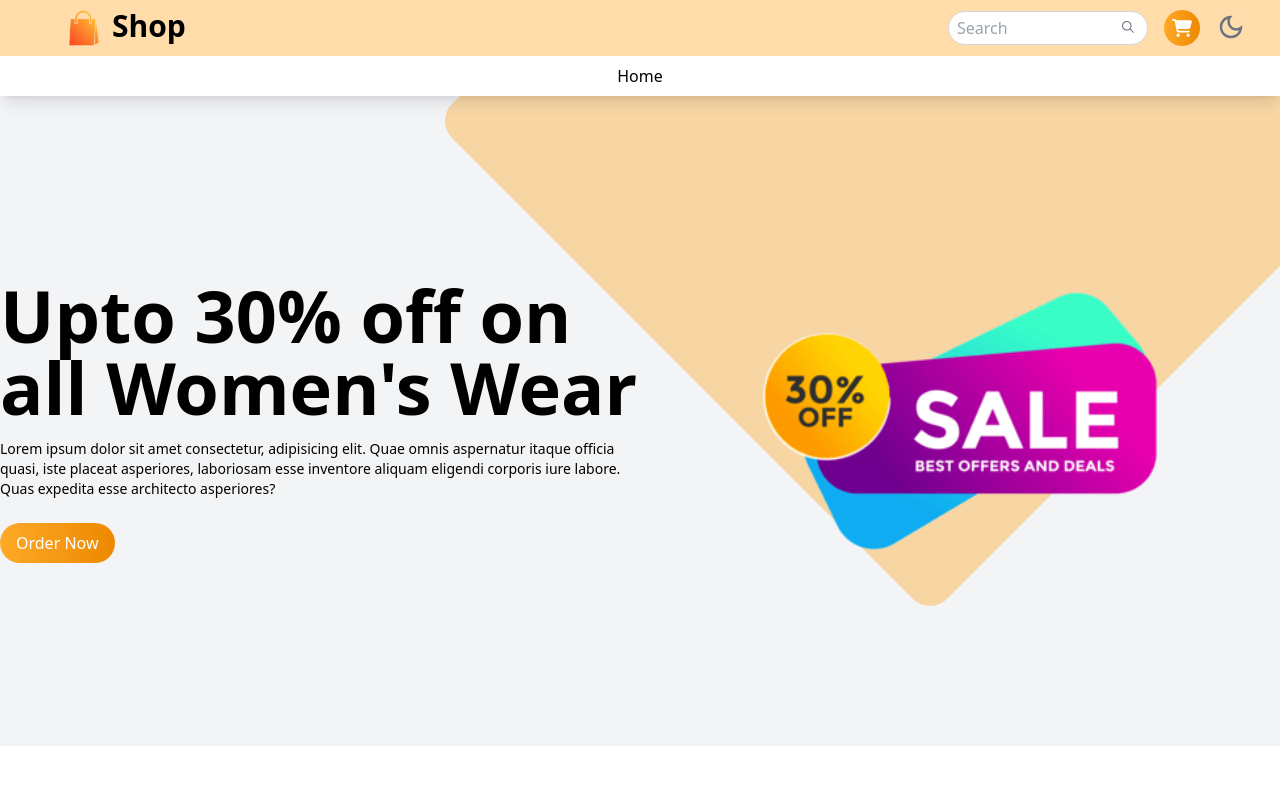
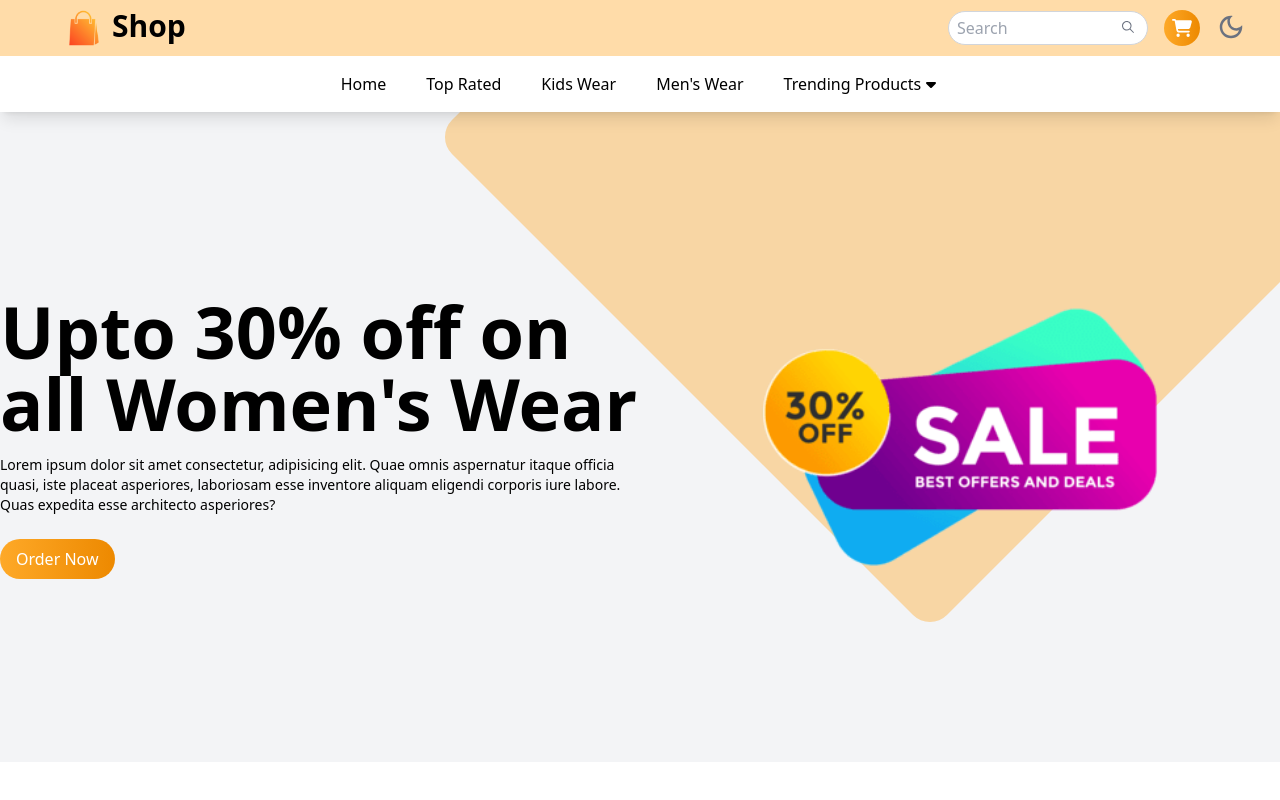
Before and after one commit to MughniRayhan/ECommerce-Shopping--Website, a React (Vite) app in the folder Shopping-Website/: page / in a window 1280 px wide. Shown: the top 800 px of the page. Built offline with nearby package versions, Linux system fonts and the light colour scheme.

Commit message:
update navbar

```diff
--- a/Shopping-Website/src/Components/Banner/Banner.jsx
+++ b/Shopping-Website/src/Components/Banner/Banner.jsx
@@ -6,7 +6,7 @@ import { GiFoodTruck } from "react-icons/gi";
 function Banner() {
   return (
     <div className='min-h-[550px] flex justify-center items-center py-12 sm:py-0'>
-        <div className='container'>
+        <div className='container '>
            <div className='grid grid-cols-1 sm:grid-cols-2 gap-6 items-center'>
              {/* image section*/}
              <div>
@@ -16,7 +16,7 @@ function Banner() {
                 />
              </div>
              {/* details section */}
-             <div className='flex flex-col justify-center gap-6 sm:pt-0'>
+             <div className='flex flex-col justify-center gap-6 sm:pt-0 px-4'>
              <h1 className='text-3xl sm:text-4xl font-bold'>
               Winter Sale upto 50% Off
              </h1>
--- a/Shopping-Website/src/Components/Products/SingleProducts.jsx
+++ b/Shopping-Website/src/Components/Products/SingleProducts.jsx
@@ -25,14 +25,14 @@ function SingleProducts() {
 
     const {title,category,price,image} = products;
   return (
-    <div className='pt-12 max-w-screen-2xl container sm:h-screen mx-auto xl:px-28 px-4  bg-white dark:bg-gray-900 dark:text-white'>
+    <div className='pt-12  max-w-screen-2xl container sm:h-screen mx-auto xl:px-28 px-4  bg-white dark:bg-gray-900 dark:text-white'>
         <Link to='/' className=' sm:hidden
                       hover:text-primary  px-2 rounded-full'>
                      Go to Home Page
                         </Link>
-      <div className='p-3 max-w-7xl m-auto'>
+      <div className='p-3 max-w-7xl m-auto '>
         <div className='mt-6 sm:mt-10'>
-            <div className='grid grid-cols-1 md:grid-cols-3 sm:grid-cols-2 gap-6 h-max'>
+            <div className='grid grid-cols-1 md:grid-cols-3 sm:grid-cols-2 gap-6 h-max '>
 
               <div>
                 <img src={image} alt={title} className='w-full h-[400px] rounded-lg' />
--- a/Shopping-Website/src/Components/Subscribe/Subscribe.jsx
+++ b/Shopping-Website/src/Components/Subscribe/Subscribe.jsx
@@ -3,7 +3,7 @@ import React from 'react'
 
 function Subscribe() {
   return (
-    <div className='mb-20 bg-gray-100 dark:bg-gray-800 bg-gradient-to-r from-secondary to-primary' >
+    <div className='mb-20 bg-gray-100 dark:bg-gray-800 bg-gradient-to-r from-secondary to-primary  ' >
         <div className='container mx-auto py-10 '>
          <div className='space-y-6 sm:max-w-xl max-w-sm mx-auto flex flex-col justify-center items-center'>
             <h1 className='text-2xl text-white text-center sm:text-left sm:text-4xl font-semibold'>Get Notified About New Product</h1>
--- a/Shopping-Website/src/Components/TopProducts/TopProducts.jsx
+++ b/Shopping-Website/src/Components/TopProducts/TopProducts.jsx
@@ -24,8 +24,8 @@ function TopProducts({handleOrder}) {
     ]
   return (
     <div>
-        <div className='container mx-auto '>
-        <div className='text-left mb-28  mx-auto'>
+        <div className='container mx-auto'>
+        <div className='text-left mb-28  mx-auto px-4 sm:px-0'>
         <p className='text-sm text-primary'>Top Rated Products For You</p>
         <h1 className='text-3xl font-bold'>Best Products</h1>
         <p className='text-xs text-gray-400'>Lorem ipsum dolor sit amet, consectetur
--- a/Shopping-Website/src/Layout/Navbar.jsx
+++ b/Shopping-Website/src/Layout/Navbar.jsx
@@ -1,11 +1,51 @@
 import React from 'react'
 import { IoIosSearch } from "react-icons/io";
-import { FaCartShopping } from "react-icons/fa6";
+import { FaCaretDown, FaCartShopping } from "react-icons/fa6";
 import { Link } from 'react-router-dom';
 import DarkMood from './DarkMood';
+
+const Menu = [
+
+  {
+    id: 1,
+    name: "Home",
+  },
+  {
+    id: 2,
+    name: "Top Rated",
+  },
+  {
+    id: 3,
+    name: "Kids Wear",
+  },
+  {
+    id: 4,
+    name: "Men's Wear",
+  },
+
+];
+
+const DropdownLinks = [
+  {
+    id: 1,
+    name:"Trending Products",
+    link: "/#",
+  },
+  {
+    id: 2,
+    name:"Best Selling",
+    link: "/#",
+  },
+  {
+    id: 3,
+    name:"Top Rated",
+    link: "/#",
+  },
+
+]
 function Navbar({handleOrder}) {
   return (
-    <div className='shadow-lg bg-white dark:bg-gray-900 dark:text-white   z-40 sticky top-0  '>
+    <div className='shadow-lg bg-white dark:bg-gray-900 dark:text-white   z-40 sticky top-0 '>
         <div className='bg-primary/40 py-3 px-16  sm:py-2 relative'>
             <div className='container gap-4 flex justify-between items-center'>
                  <div className=' flex gap-2'>
@@ -40,12 +80,41 @@ function Navbar({handleOrder}) {
 
         </div>
 
-        <div className='  hidden sm:flex justify-center '>
-        <div className='flex  items-center gap-10 py-2'>
-       <Link to="/" className='hover:text-primary duration-200 '>Home</Link>
+
+        <div className='sm:flex hidden  justify-center items-center gap-4 py-2 flex-row'>
+       <ul className='flex items-center gap-10'>
+        {Menu.map((data)=>(
+          <Link to='/'  className='hover:text-primary duration-200 ' >{data.name}</Link>
+        ))}
+        {/* dropdown */}
+        <li className='group relative cursor-pointer'>
+          <a href="#"
+          className='flex items-center gap-[2px] py-2'>
+            Trending Products
+            <span>
+              <FaCaretDown
+              className='transition-all duration-200 group-hover:rotate-180'/>
+            </span>
+          </a>
+          <div className='absolute z-[9999] hidden group-hover:block
+          bg-white dark:bg-gray-900 w-[200px] rounded-md p-2 shadow-md'>
+            <ul>
+               {DropdownLinks.map((data)=>(
+                <li key={data.id}>
+                 <a href={data.link}
+                 className='inline-block w-full rounded-md p-2 hover:bg-primary/20'
+                 >
+                  {data.name}
+                 </a>
+                </li>
+               ))}
+            </ul>
+          </div>
+        </li>
+       </ul>
         </div>
         </div>
-    </div>
+
   )
 }
 
```
